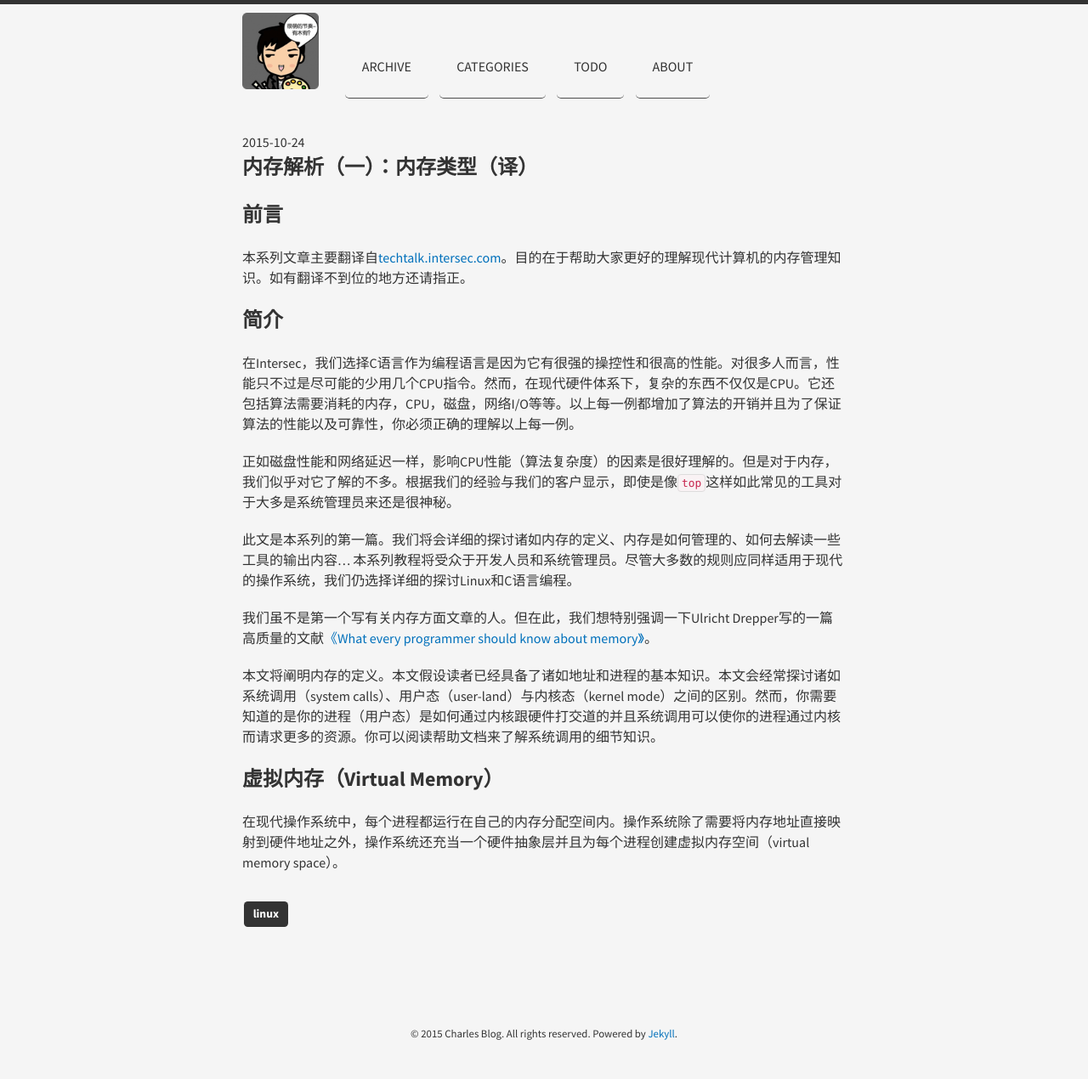
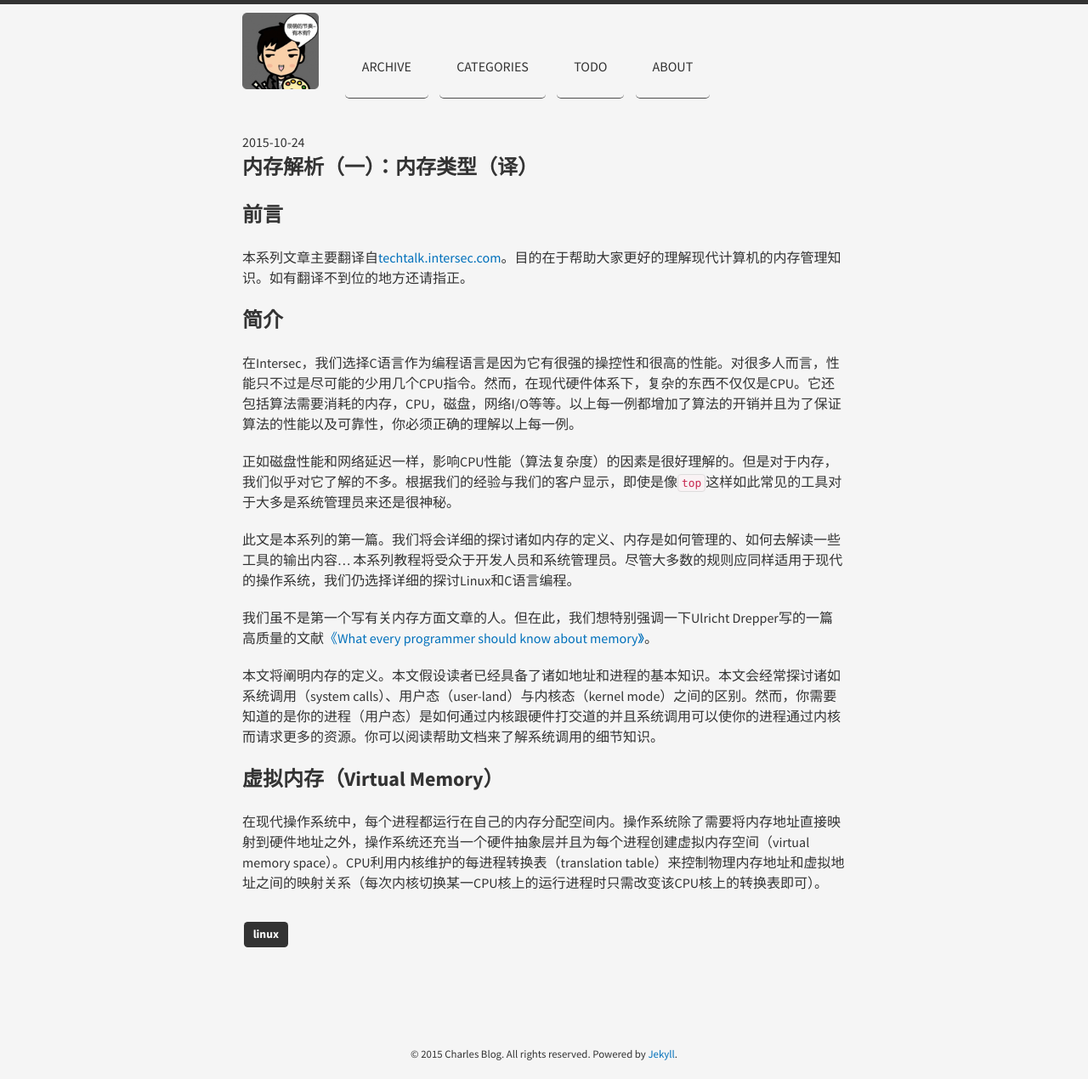
Before and after one commit to JavaCS3/blog, a Jekyll site: the page built from _posts/2015-10-24-talk-about-memory-part-1.md, in a window 1280 px wide. Shown: the whole page at 85% size. Built offline with Jekyll 4.4.1, drawn with Linux system fonts in a browser that asks for light colours; nearby versions of some CDN libraries; Markdown is read by kramdown in place of the engine named in the settings; comment, search, counter and statistics services are not loaded; before the commit the page ends 1246 px from its top, so only the background shows below that.

Commit message:
continuing 2015-10-24-talk-about-memory-part-1.md

```diff
--- a/_posts/2015-10-24-talk-about-memory-part-1.md
+++ b/_posts/2015-10-24-talk-about-memory-part-1.md
@@ -19,4 +19,4 @@ title: 内存解析（一）：内存类型（译）
 本文将阐明内存的定义。本文假设读者已经具备了诸如地址和进程的基本知识。本文会经常探讨诸如系统调用（system calls）、用户态（user-land）与内核态（kernel mode）之间的区别。然而，你需要知道的是你的进程（用户态）是如何通过内核跟硬件打交道的并且系统调用可以使你的进程通过内核而请求更多的资源。你可以阅读帮助文档来了解系统调用的细节知识。
 
 ## 虚拟内存（Virtual Memory）
-在现代操作系统中，每个进程都运行在自己的内存分配空间内。操作系统除了需要将内存地址直接映射到硬件地址之外，操作系统还充当一个硬件抽象层并且为每个进程创建虚拟内存空间（virtual memory space）。
+在现代操作系统中，每个进程都运行在自己的内存分配空间内。操作系统除了需要将内存地址直接映射到硬件地址之外，操作系统还充当一个硬件抽象层并且为每个进程创建虚拟内存空间（virtual memory space）。CPU利用内核维护的每进程转换表（translation table）来控制物理内存地址和虚拟地址之间的映射关系（每次内核切换某一CPU核上的运行进程时只需改变该CPU核上的转换表即可）。
```
